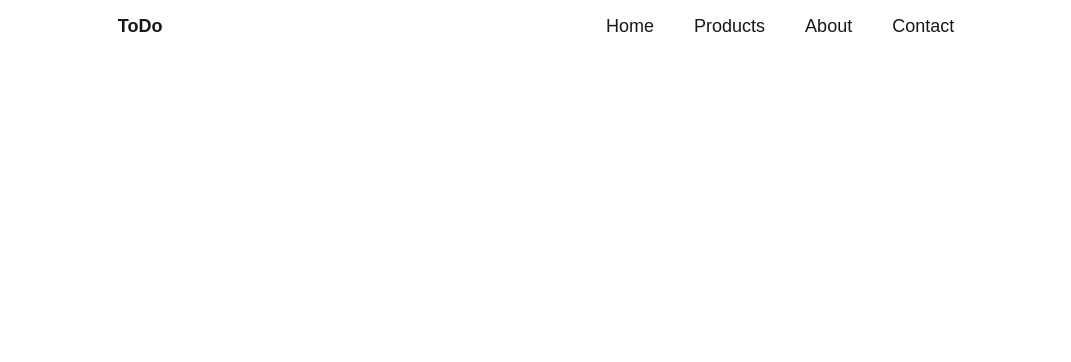
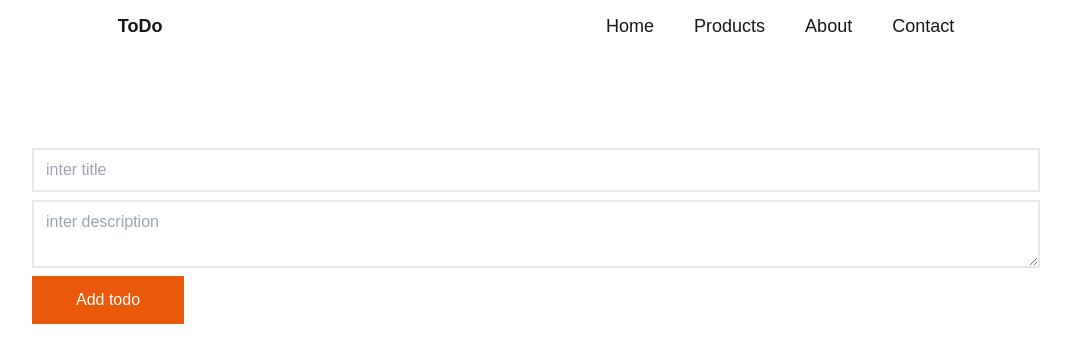
Before and after one commit to showrov4g/todo-with-next-js, a Next.js app: page / in a window 1280 px wide. Shown: the top 362 px of the page, without its empty margins (104-1175 px from the left). Built offline with nearby package versions, Linux system fonts and the light colour scheme.

Commit message:
input field setup

```diff
--- a/src/app/page.js
+++ b/src/app/page.js
@@ -3,7 +3,11 @@ import Image from "next/image";
 export default function Home() {
   return (
    <>
-
+      <form className="flex items-start flex-col gap-2 w-[80%] max-w-[600] mt-24 px-2 mx-auto " >
+        <input type="text" name="title" placeholder="inter title" className="px-3 py-2 border-2 w-full " />
+        <textarea name="description" placeholder="inter description" className="px-3 py-2 border-2 w-full "></textarea>
+        <button type="submit" className="bg-orange-600 py-3 px-11 text-white">Add todo</button>
+      </form>
    </>
   );
 }
```
Also changed, not shown: 1 other file (tests, documents, lock files or other folders).
